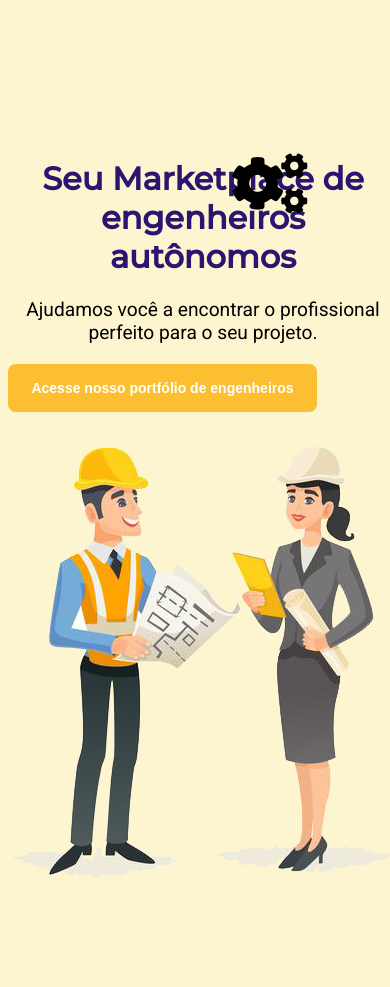
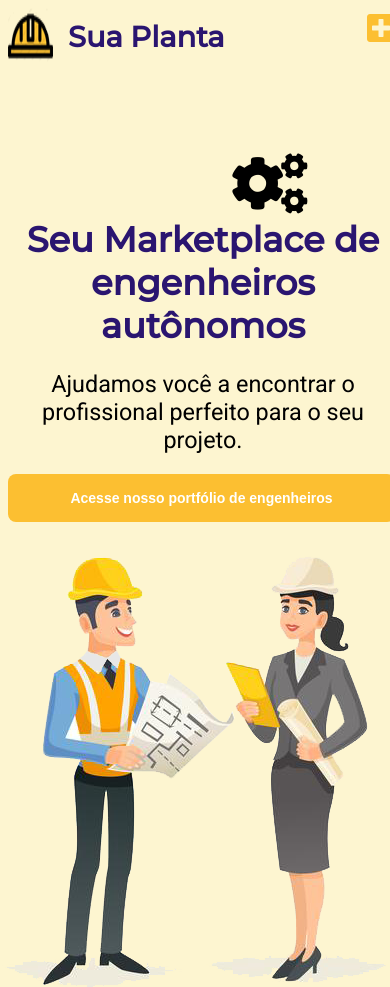
Before and after one commit to mateus4619/Sua-Planta, a plain HTML site: page index.html in a window 390 px wide. Shown: the top 987 px of the page. Before the commit the page ends 914 px from the top, so only its background shows below. Drawn offline with Linux system fonts and the light colour scheme.

Commit message:
responsivo

```diff
--- a/css/estilo.scss
+++ b/css/estilo.scss
@@ -8,10 +8,10 @@ $fonte2: 'Montserrat', sans-serif;
 /*SETTINGS!!!!!!*/
 h1{
     font-family: $fonte2;
-    font-size: 2em;
+    font-size: 3.7vw;
 }
 p{
-    font-size: 1.2em;
+    font-size: 1.8vw;
     font-family: $fonte1;
 }
 body{
@@ -79,6 +79,7 @@ body{
     width: 40%;
     flex-direction: column;
     margin-top: 80px;
+
     h1{
         color: $cor2;
     }
@@ -121,18 +122,36 @@ body{
         padding: 0;
         width: 100%;
     }
+    .container{
+        width: 100%;
+    }
     .frase{
         width: 100%;
         text-align: center;
         justify-content: center;
         h1{
+            font-size: 9vw;
             justify-content: center;
         }
+        p{
+            font-size: 6vw;
+        }
+    }
+    .btn{
+        width: 90%;
     }
     .cliente{
+        display: flex;
         justify-content: center;
+        width: 100%;
     }
     .menu{
-        display: none;
+        display: flex;
+        p{
+            display: none;
+        }
+        .fas{
+            transform: scale(2);
+        }
     }
 }
--- a/index.html
+++ b/index.html
@@ -6,6 +6,11 @@
     <title>Sua Planta</title>
     <link rel="stylesheet" href="https://use.fontawesome.com/releases/v5.13.0/css/all.css" integrity="sha384-Bfad6CLCknfcloXFOyFnlgtENryhrpZCe29RTifKEixXQZ38WheV+i/6YWSzkz3V" crossorigin="anonymous">
     <link rel="stylesheet" href="css/estilo.css">
+    <script>
+        function mostra(){
+            var bt= document.getElementsByClassName(btn)
+        }
+    </script>
 </head>
 <body>
     <div class="container">
```
Also changed, not shown: css/estilo.css, 1 other file.
